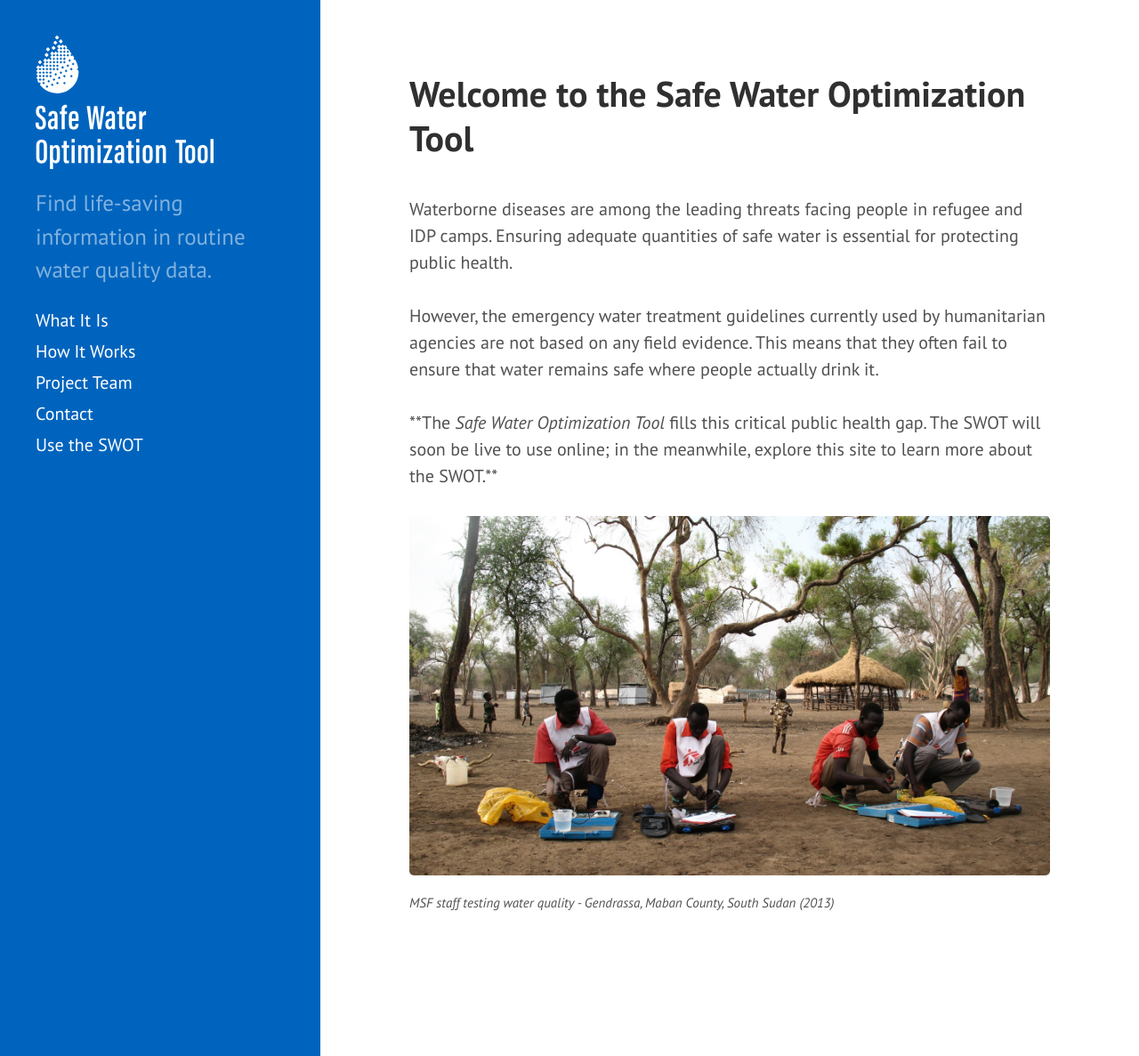
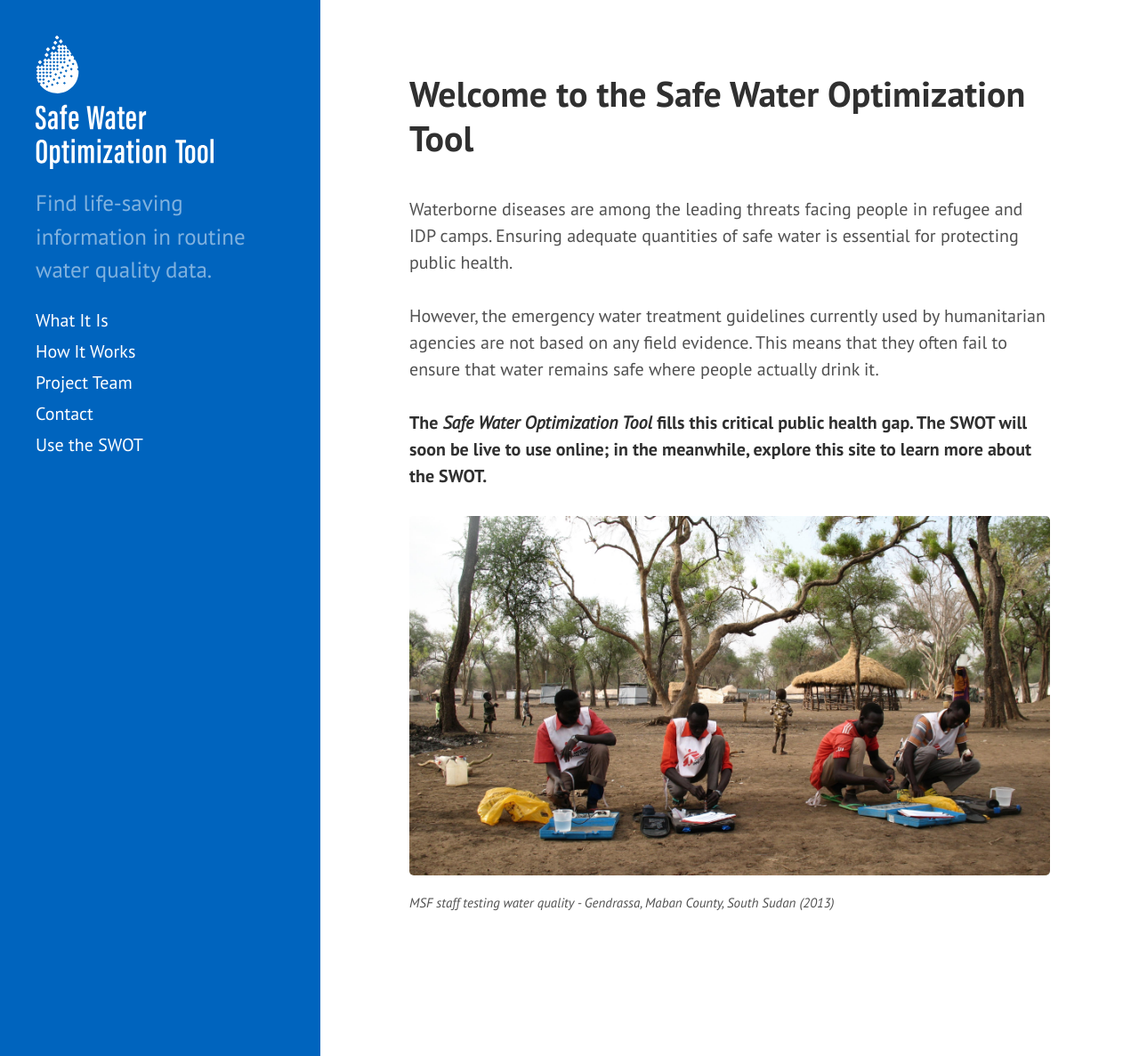
Before and after one commit to safeh2o/swot-infopage, a Jekyll site: the page built from index.html, in a window 1280 px wide and 1187 px high. Shown: the whole window at 89% size. Built offline with Jekyll 4.4.1, drawn with Linux system fonts in a browser that asks for light colours; Markdown is read by kramdown in place of the engine named in the settings; the list of posts is cut into pages by our own code.

Commit message:
adding proper bold syntax

```diff
--- a/index.html
+++ b/index.html
@@ -7,7 +7,7 @@ Waterborne diseases are among the leading threats facing people in refugee and I
 <br>
 However, the emergency water treatment guidelines currently used by humanitarian agencies are not based on any field evidence. This means that they often fail to ensure that water remains safe where people actually drink it.</br>
 <br>
-**The <em> Safe Water Optimization Tool </em> fills this critical public health gap. The SWOT will soon be live to use online; in the meanwhile, explore this site to learn more about the SWOT.**<br>
+<strong>The <em> Safe Water Optimization Tool </em> fills this critical public health gap. The SWOT will soon be live to use online; in the meanwhile, explore this site to learn more about the SWOT.</strong><br>
 <br>
 <div>  <img src="{{ site.baseurl }}/public/images/SWOTpic1_990.jpg" alt="MSF staff test water quality">
   <em><p style="font-size:75%">MSF staff testing water quality - Gendrassa, Maban County, South Sudan (2013) </em>
```
